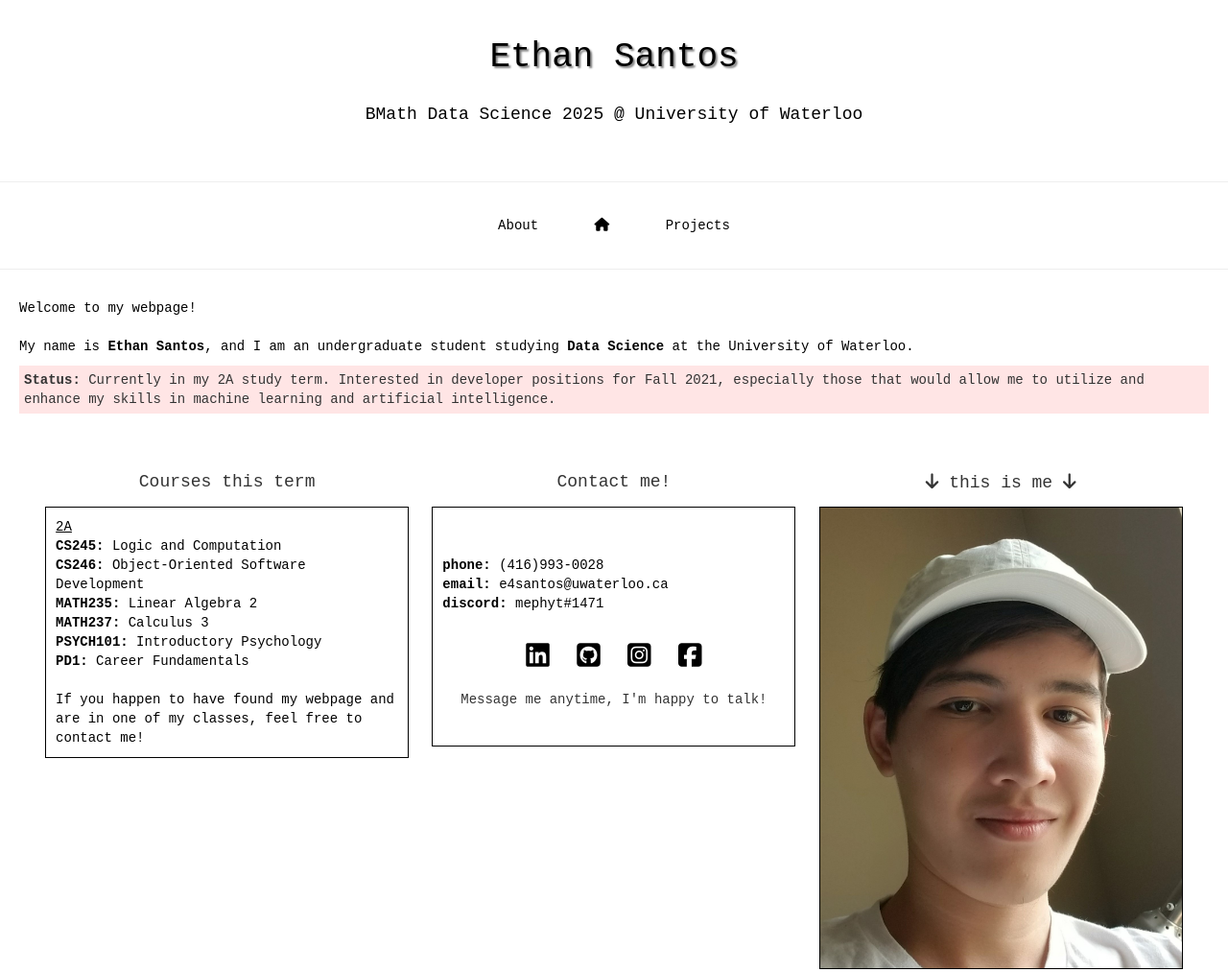
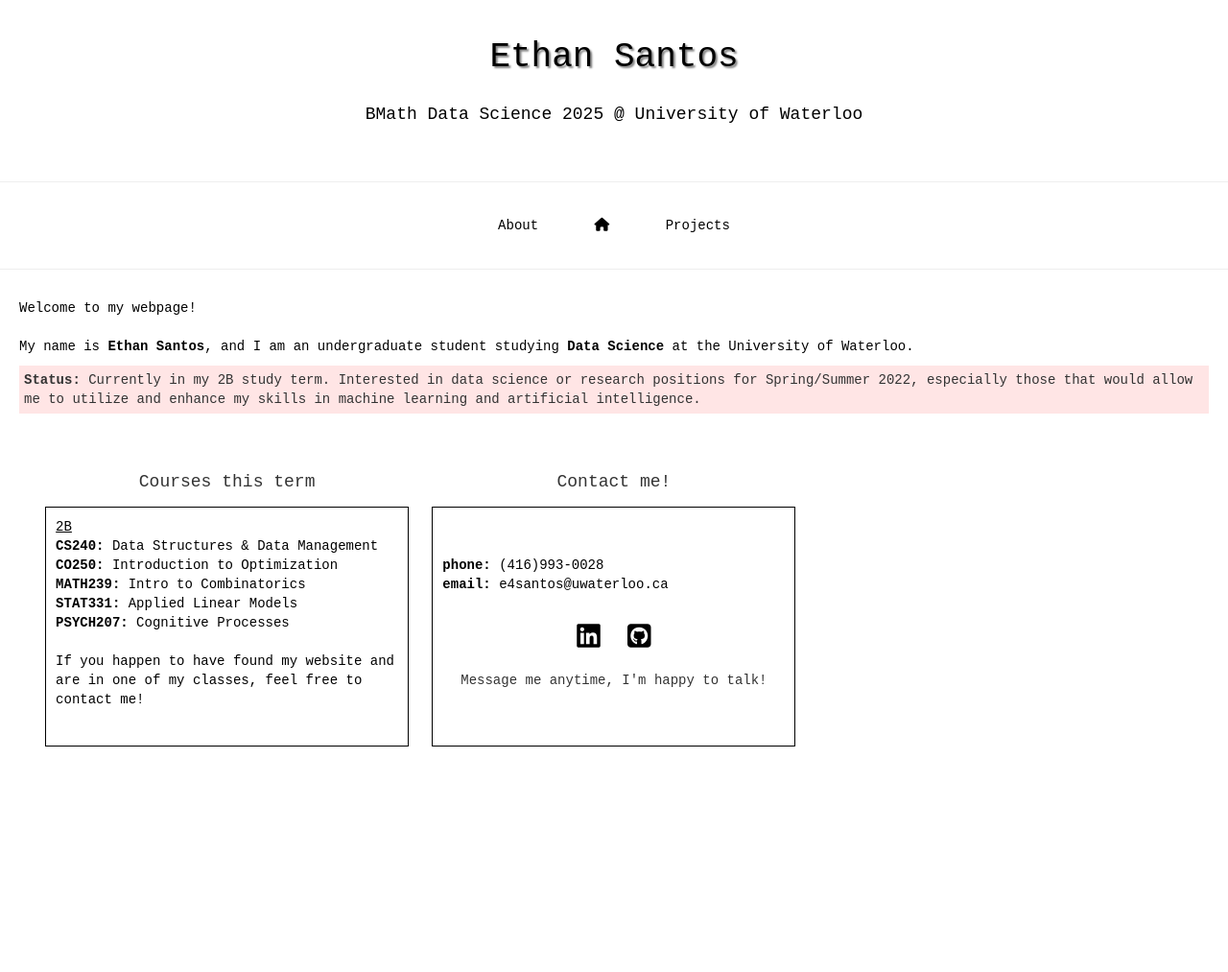
Before and after one commit to eton-s/eton-s.github.io, a plain HTML site: page index.html in a window 1280 px wide. Shown: the whole page at 96% size. After the commit the page ends 801 px from the top, so only its background shows below. Drawn offline with nearby package versions, Linux system fonts and the light colour scheme.

Commit message:
updated for winter 2022

```diff
--- a/index.html
+++ b/index.html
@@ -35,8 +35,8 @@
 			and I am an undergraduate student studying <b>Data Science</b>
 			at the University of Waterloo.
 		</p>
-		<section id="status"><b>Status:</b> Currently in my 2A study term.
-			Interested in developer positions for Fall 2021,
+		<section id="status"><b>Status:</b> Currently in my 2B study term.
+			Interested in data science or research positions for Spring/Summer 2022,
 			especially those that would allow me to utilize and
 			enhance my skills in machine learning and artificial intelligence.
 		</section>
@@ -49,15 +49,14 @@
 			</h4>
 			<div class="colmain">
 				<p class="txtcontent">
-					<u>2A</u><br>
-					<b>CS245:</b> Logic and Computation <br>
-					<b>CS246:</b> Object-Oriented Software Development <br>
-					<b>MATH235:</b> Linear Algebra 2 <br>
-					<b>MATH237:</b> Calculus 3 <br>
-					<b>PSYCH101:</b> Introductory Psychology <br>
-					<b>PD1:</b> Career Fundamentals <br>
+					<u>2B</u><br>
+					<b>CS240:</b> Data Structures & Data Management <br>
+					<b>CO250:</b> Introduction to Optimization <br>
+					<b>MATH239:</b> Intro to Combinatorics <br>
+					<b>STAT331:</b> Applied Linear Models <br>
+					<b>PSYCH207:</b> Cognitive Processes <br>
 					<br>
-					If you happen to have found my webpage
+					If you happen to have found my website
 					and are in one of my classes, feel free
 					to contact me!
 					</p>
@@ -73,29 +72,16 @@
 					<br>
 					<b>phone:</b> (416)993-0028<br>
 					<b>email:</b> e4santos@uwaterloo.ca <br>
-					<b>discord:</b> mephyt#1471 <br>
 					<br>
 					<div class="icons">
 						<a class="icon" href="https://www.linkedin.com/in/ethan-santos"><i class="fab fa-linkedin fa-2x"></i></a>
 						<a class="icon" href="https://www.github.com/eton-s"><i class="fab fa-github-square fa-2x"></i></a>
-						<a class="icon" href="https://www.instagram.com/eton.10/"><i class="fab fa-instagram-square fa-2x"></i></a>
-						<a class="icon" href="https://www.facebook.com/ethan10santos/"><i class="fab fa-facebook-square fa-2x"></i></a>
 					</div>
 					<br>
 					Message me anytime, I'm happy to talk!
 				</p>
 			</div>
 		</div>
-		<div class="column">
-			<h4 class="coltitle">
-				<i class="fas fa-arrow-down"></i>
-				this is me
-				<i class="fas fa-arrow-down"></i>
-			</h4>
-			<div class="colmain">
-				<img id="me" src="me.jpg" alt="me">
-			</div>
-		</div>
 	  </div>
 </body>
 </html>
```
Also changed, not shown: about.html (+5 -8 lines).
